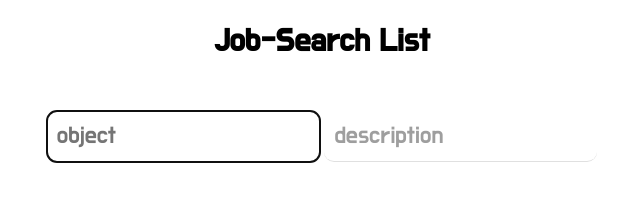
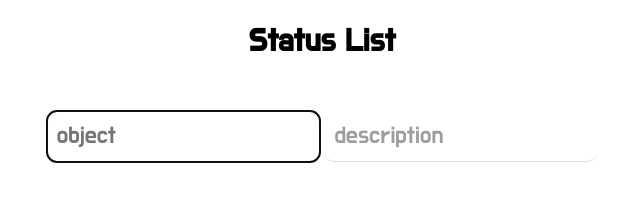
Before and after one commit to richardlam96/status_list, a website: page views/index.html in a window 1280 px wide. Shown: the whole page, without its empty margins (318-958 px from the left). Drawn offline with nearby package versions, Linux system fonts and the light colour scheme; files that its build step writes are made by us from their sources; no server answers; files whose address does not match are found by name.

Commit message:
updated header text.

```diff
--- a/views/index.html
+++ b/views/index.html
@@ -7,7 +7,7 @@
 	</head>
 	<body>
 
-		<h1>Job-Search List</h1>
+		<h1>Status List</h1>
 		<div class="container">
 			<div class="input-fields">
 				<input id="object-input" type="text" placeholder="object" autofocus>
```
